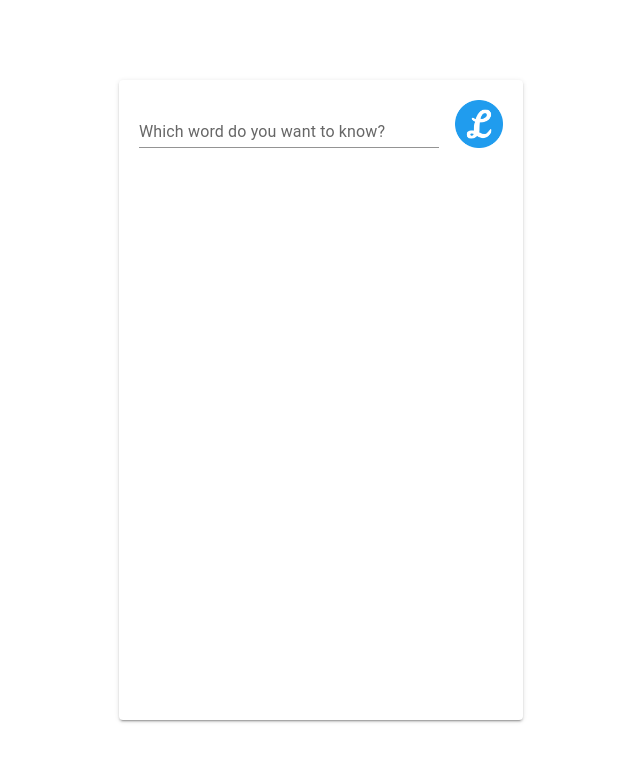
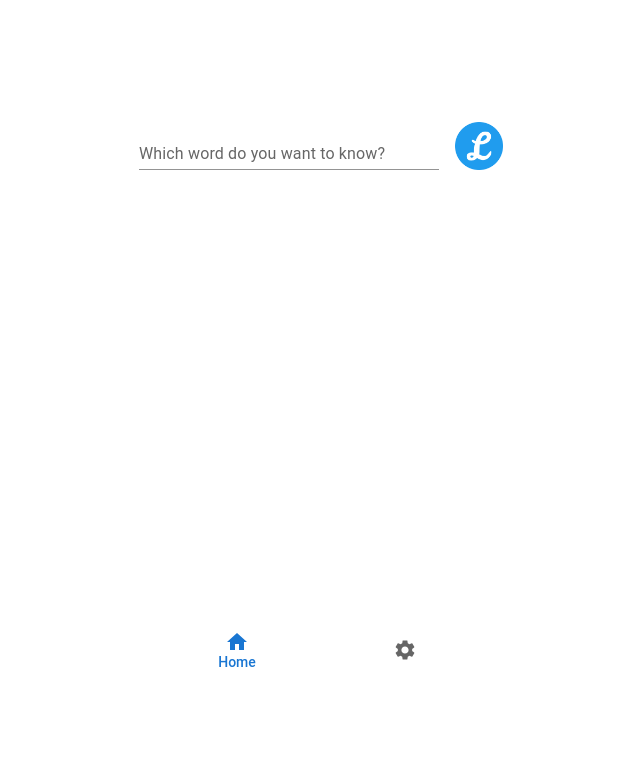
Before and after one commit to mshtang/leipzig-corpus-extension, a React (Vite) app: page / in a window 1280 px wide. Shown: the top 762 px of the page, without its empty margins (319-959 px from the left). Built offline with nearby package versions, Linux system fonts and the light colour scheme.

Commit message:
Add bottom navigation

```diff
--- a/package.json
+++ b/package.json
@@ -11,9 +11,6 @@
   "dependencies": {
     "@emotion/react": "^11.10.6",
     "@emotion/styled": "^11.10.6",
-    "@fortawesome/fontawesome-svg-core": "^6.3.0",
-    "@fortawesome/free-solid-svg-icons": "^6.3.0",
-    "@fortawesome/react-fontawesome": "^0.2.0",
     "@mui/icons-material": "^5.11.11",
     "@mui/material": "^5.11.12",
     "axios": "^1.3.4",
--- a/src/App.css
+++ b/src/App.css
@@ -1,7 +1,6 @@
 #root {
   margin: 0 auto;
-  padding: 2rem;
-  text-align: center;
+  padding: 0rem;
 }
 
 .App {
--- a/src/App.tsx
+++ b/src/App.tsx
@@ -1,15 +1,8 @@
-import { Paper } from '@mui/material';
 import './App.css';
-import SentencePage from './components/SentencePage';
+import BottomNav from './components/BottomNav';
 
 function App() {
-  return (
-    <Paper
-      elevation={2}
-      className='App'>
-      <SentencePage />
-    </Paper>
-  );
+  return <BottomNav />;
 }
 
 export default App;
--- /dev/null
+++ b/src/components/BottomNav.tsx
@@ -0,0 +1,41 @@
+import HomeIcon from '@mui/icons-material/Home';
+import SettingsIcon from '@mui/icons-material/Settings';
+import { BottomNavigation, BottomNavigationAction } from '@mui/material';
+import { useState } from 'react';
+import SentencePage from './SentencePage';
+import Settings from './Settings';
+
+function BottomNav() {
+  const [value, setValue] = useState<'home' | 'settings'>('home');
+
+  const handleChange = (
+    _event: React.ChangeEvent<{}>,
+    newValue: 'home' | 'settings'
+  ) => {
+    setValue(newValue);
+  };
+
+  return (
+    <>
+      {value === 'home' && <SentencePage />}
+      {value === 'settings' && <Settings corpus={''} />}
+      <BottomNavigation
+        value={value}
+        onChange={handleChange}
+        sx={{ width: '100%' }}>
+        <BottomNavigationAction
+          label='Home'
+          value='home'
+          icon={<HomeIcon />}
+        />
+        <BottomNavigationAction
+          label='Settings'
+          value='settings'
+          icon={<SettingsIcon />}
+        />
+      </BottomNavigation>
+    </>
+  );
+}
+
+export default BottomNav;
--- a/src/components/SentencePage.tsx
+++ b/src/components/SentencePage.tsx
@@ -72,7 +72,7 @@ const SentencePage: React.FC = () => {
 
   return (
     <Stack
-      sx={{ height: '100%' }}
+      sx={{ height: '500px' }}
       alignItems='center'
       justifyContent='flexStart'
       spacing={4}>
--- /dev/null
+++ b/src/components/Settings.tsx
@@ -0,0 +1,11 @@
+import React from 'react';
+
+interface SettingsProps {
+  corpus: string;
+}
+
+const Settings: React.FC<SettingsProps> = ({ corpus }) => {
+  return <div>settings page</div>;
+};
+
+export default Settings;
```
